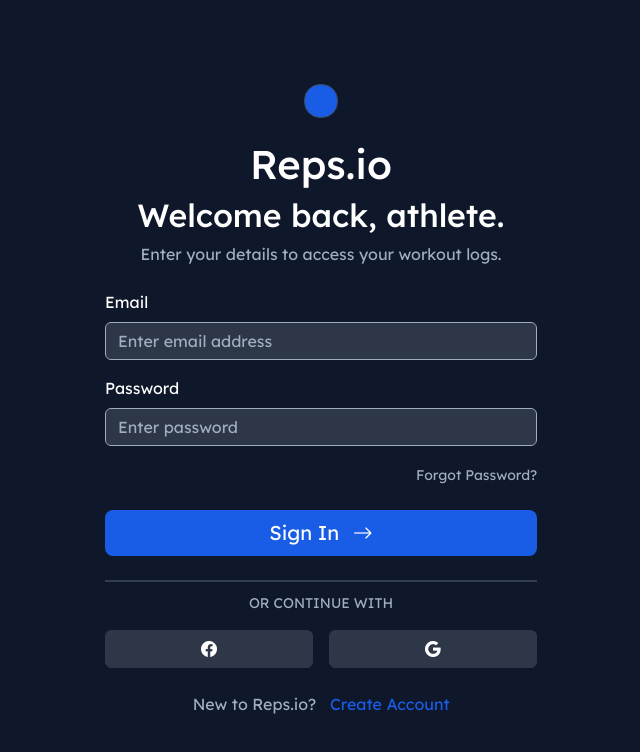
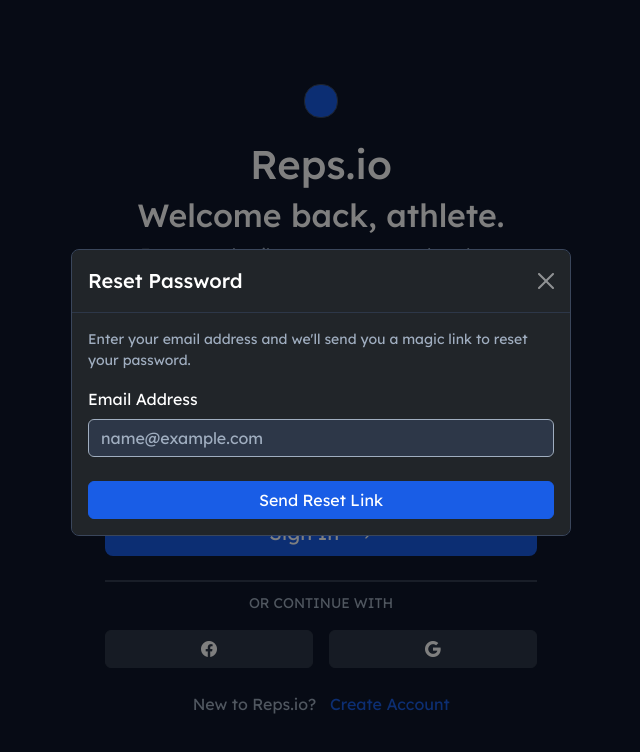
Before and after one commit to bljr07/Reps.io, a Vue app in the folder frontend/: page /login in a window 1280 px wide. Both pictures are taken after a click on the link "Forgot Password?". Shown: the top 752 px of the page, without its empty margins (319-959 px from the left). Built offline with nearby package versions, Linux system fonts and the light colour scheme; no server answers.

Commit message:
ADD: Added forget password modal and functionality

```diff
--- a/frontend/package.json
+++ b/frontend/package.json
@@ -29,6 +29,7 @@
   "devDependencies": {
     "@fortawesome/fontawesome-free": "^7.1.0",
     "@tsconfig/node24": "^24.0.3",
+    "@types/bootstrap": "^5.2.10",
     "@types/node": "^24.10.4",
     "@vitejs/plugin-vue": "^6.0.3",
     "@vue/eslint-config-prettier": "^10.2.0",
--- /dev/null
+++ b/frontend/src/components/ForgotPasswordModal.vue
@@ -0,0 +1,93 @@
+<script setup lang="ts">
+import { ref, computed, watch } from 'vue'
+import { useAuthStore } from '../stores/auth'
+import { useAlertStore } from '../stores/alert'
+import AuthInput from './AuthInput.vue'
+import { Modal } from 'bootstrap'
+
+const auth = useAuthStore()
+const alert = useAlertStore()
+
+const email = ref('')
+const isLoading = ref(false)
+const modalRef = ref<HTMLElement | null>(null)
+const modalInstance = computed(() => modalRef.value ? new Modal(modalRef.value) : null)
+
+// Props
+const props = defineProps<{
+  isForgetPassword: boolean
+}>()
+
+// Emits
+const emit = defineEmits(['closeModal'])
+
+// Watch to toggle the modal
+watch(() => props.isForgetPassword, () => {
+  if (props.isForgetPassword && modalInstance.value){
+    modalInstance.value.show()
+  } else if (modalInstance.value){
+    modalInstance.value.hide()
+  }
+})
+
+// Handling when the reset button is clicked
+// 1. Send the request to Supabase
+// 2. Show success alert
+// 3. Close the Modal
+const handleReset = async () => {
+  try {
+    isLoading.value = true
+    await auth.resetPassword(email.value)
+
+    alert.showAlert('Password reset email sent! Check your inbox.', 'success')
+    email.value = ''
+    emit('closeModal')
+
+  } catch (err: any) {
+    alert.showAlert(err.message, 'error')
+  } finally {
+    isLoading.value = false
+  }
+}
+</script>
+
+<template>
+  <div class="modal fade" id="forgotPasswordModal" tabindex="-1" aria-hidden="true" ref="modalRef">
+    <div class="modal-dialog modal-dialog-centered">
+      <div class="modal-content bg-dark border mb-3" style="border-color: var(--border-color);">
+
+        <!-- Header -->
+        <div class="modal-header border-bottom border-secondary">
+          <h5 class="modal-title text-white">Reset Password</h5>
+          <button type="button" class="btn-close btn-close-white" data-bs-dismiss="modal" aria-label="Close" @click="$emit('closeModal')"></button>
+        </div>
+
+        <!-- Body -->
+        <div class="modal-body">
+          <p class="text-info small mb-3">
+            Enter your email address and we'll send you a magic link to reset your password.
+          </p>
+
+          <!-- Email form -->
+          <form @submit.prevent="handleReset">
+            <AuthInput
+              v-model="email"
+              label="Email Address"
+              type="email"
+              placeholder="name@example.com"
+              required
+            />
+
+            <!-- Submit btn -->
+            <div class="d-grid mt-4">
+              <button type="submit" class="btn btn-primary hover-expand" :disabled="isLoading">
+                <span v-if="isLoading" class="spinner-border spinner-border-sm me-2"></span>
+                Send Reset Link
+              </button>
+            </div>
+          </form>
+        </div>
+      </div>
+    </div>
+  </div>
+</template>
--- a/frontend/src/composables/useAuthForm.ts
+++ b/frontend/src/composables/useAuthForm.ts
@@ -12,6 +12,7 @@
   const password = ref('')
   const isSignUp = ref(false)
   const isLoading = ref(false)
+  const isForgetPassword = ref(false)
 
   const handleSubmit = async () => {
     try {
@@ -33,11 +34,17 @@
     }
   }
 
+  const handleForgetSubmit = () => {
+    isForgetPassword.value = true
+  }
+
   return {
     email,
     password,
     isSignUp,
     isLoading,
-    handleSubmit
+    isForgetPassword,
+    handleSubmit,
+    handleForgetSubmit
   }
 }
--- a/frontend/src/stores/auth.ts
+++ b/frontend/src/stores/auth.ts
@@ -63,6 +63,15 @@
       const { error } = await supabase.auth.signOut()
       if (error) throw error
       // State updates automatically via the onAuthStateChange listener above
+    },
+
+    async resetPassword(email: string) {
+      // The redirectTo points to where the user goes after clicking the email link.
+      // Usually, this logs them in automatically, allowing them to change their password on the Dashboard or a Profile page.
+      const { error } = await supabase.auth.resetPasswordForEmail(email, {
+        redirectTo: `${window.location.origin}/dashboard`
+      })
+      if (error) throw error
     }
   }
 })
--- a/frontend/src/views/LoginView.vue
+++ b/frontend/src/views/LoginView.vue
@@ -2,9 +2,10 @@
 import { useAuthForm } from '../composables/useAuthForm'
 import AuthInput from '../components/AuthInput.vue'
 import SocialButtons from '../components/SocialButtons.vue'
+import ForgotPasswordModal from '../components/ForgotPasswordModal.vue'
 
 // Business logic handled by /composables/useAuthForm
-const { email, password, isSignUp, isLoading, handleSubmit } = useAuthForm()
+const { email, password, isSignUp, isLoading, isForgetPassword, handleSubmit, handleForgetSubmit } = useAuthForm()
 
 </script>
 
@@ -38,7 +39,12 @@
         />
 
         <div class="text-end mb-4">
-          <a href="#" class="text-info text-decoration-none small hover-expand">Forgot Password?</a>
+          <a
+            class="text-info text-decoration-none small hover-expand"
+            @click="handleForgetSubmit"
+            >
+            Forgot Password?
+          </a>
         </div>
 
         <button
@@ -69,5 +75,9 @@
         </p>
       </div>
     </div>
+    <ForgotPasswordModal
+      :isForgetPassword="isForgetPassword"
+      @close-modal="isForgetPassword=false"
+      />
   </div>
 </template>
```
Also changed, not shown: 1 other file (tests, documents, lock files or other folders).
